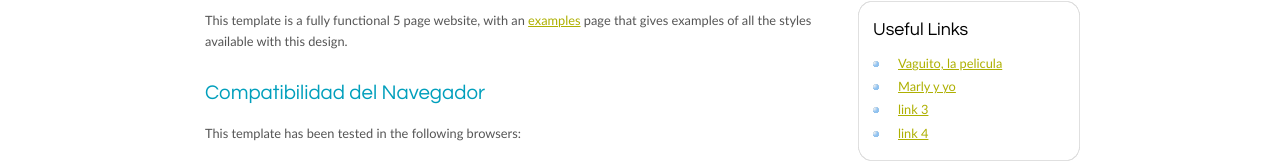
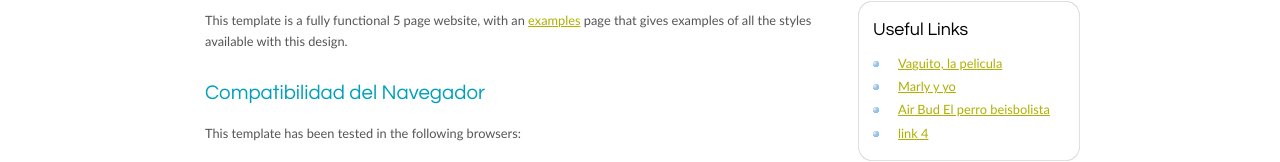
Before and after one commit to juliocesarvc/proyecto-web-vccjvc, a plain HTML site: page index.html in a window 1280 px wide. Shown: the part 656-818 px from the top of the page. Drawn offline with Linux system fonts and the light colour scheme.

Commit message:
AirBud, el perro besisbolista

```diff
--- a/index.html
+++ b/index.html
@@ -52,7 +52,7 @@
             <ul>
               <li><a href="#">Vaguito, la pelicula</a></li>
               <li><a href="#">Marly y yo</a></li>
-              <li><a href="#">link 3</a></li>
+              <li><a href="#">Air Bud El perro beisbolista</a></li>
               <li><a href="#">link 4</a></li>
             </ul>
           </div>
```
